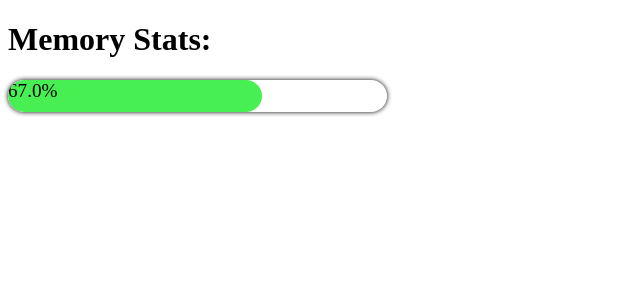
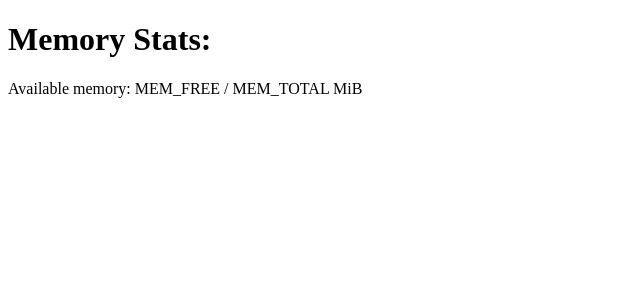
Before and after one commit to VasylDagdzhi/Python_advance_course, a Flask app: page /memory-client in a window 1280 px wide. Shown: the top 300 px of the page, without its empty margins (0-640 px from the left). Run offline with Flask 3, Linux system fonts and the light colour scheme.

Commit message:
hw9 start

```diff
--- a/hw9/app.py
+++ b/hw9/app.py
@@ -1,17 +1,11 @@
-# from functools import lru_cache
-import json
-
+from functools import lru_cache
+from flask import Flask, abort, request, Response
 from flask import Blueprint, render_template
 
-import inspect
-
-import psutil
-from flask import Flask, abort, request, Response
-
 from statapi import methods
-from statapi.methods import formatters
 
 app = Flask(__name__)
+
 
 # (!) Warning: normally static files *MUST* be served by
 #     web server (e.g. Nginx), NOT Flask
@@ -25,7 +19,7 @@ app.register_blueprint(assets, url_prefix='/')
 
 @app.route('/memory')
 def memory():
-    mem = json.loads(str(methods['virtual_memory']()[0]).replace("\n", ""))
+    mem = methods['virtual_memory'](format=None)
     app.logger.debug('Got memory data:\n\t %r', mem)
     return render_template('memory.html.jinja',
                            pagetitle='Memory statistics',
@@ -33,12 +27,9 @@ def memory():
                            mem=mem
                            )
 
-
 # TODO: add a template rendering route where progressbar gets filled
 #       on client-side, with requests done using js fetch() method.
 #       Some basics can be filled on server-side though, like page title
-
-
 # TODO(extra): try to modify js:
 #       - to make server return server-side rendered page
 #       - with js dynamically updating its data
@@ -46,93 +37,24 @@ def memory():
 #       and use template inheritance
 @app.route('/memory-client')
 def memory_client():
-    mem = json.loads(str(methods['virtual_memory']()[0]).replace("\n", ""))
-    app.logger.debug('Got memory data:\n\t %r', mem)
-    return render_template('memory-client.html',
-                           pagetitle='Memory statistics',
-                           statname='memory',
-                           mem=mem
-                           )
+    ...
+    # add logic here
+    ...
+    return render_template('memory-client.html')
+
 
 
 @app.route('/stats/')
-# disabled the caching as it affects the values given to the functions and the way they are parsed
-# @lru_cache(maxsize=1)
+@lru_cache(maxsize=1)  # can use cuz no flask proxies refered
 def stats_root():
     """List all methods."""
-    format = request.args.get('format')
-    # check if there is a given format value, and it is valid, else raise an error
-    if (format is not None) and (format not in formatters):
-        abort(400, f'Format {format} is not a valid format. Supported:{[f for f in formatters]}')
-
-    ret = {}
-    # if the format is json, toml, yaml or repr
-    if format is not None:
-        for method in methods:
-            # we get each original method from the psutil library
-            func = getattr(psutil, method)
-            # and its arguments
-            argspec = inspect.getfullargspec(func)
-            args = argspec.args
-            # also the default values if any present
-            defaults = argspec.defaults or []
-            # and compose an arguments list with their values if any specified
-            arg_list = []
-            for arg, default in zip(args[::-1], defaults[::-1]):
-                arg_list.append(f"{arg}={default!r}")
-            arg_str = ", ".join(arg_list[::-1])
-            # assign the formatted dict with info and arguments for each method
-            ret[method] = {"Info:": func.__doc__, 'Arguments': arg_str}
-        # call the correct formatting function in order to have our dict named 'ret' shown in the needed format
-        mime, func = formatters.get(format, (None, None))
-        # if func is None:
-        #     raise ValueError(400, f'Format {format} not supported')
-        res = func(ret)
-        # return the output in the converted format
-        return Response(res, mimetype=mime)
-    else:
-        # if no format is specified, we return a human-readable output
-        i = 0  # row number
-        ret = []
-        for method in methods:
-            i += 1
-            # get the original callable function from psutil library to parse its arguments and info
-            func = getattr(psutil, method)
-            argspec = inspect.getfullargspec(func)
-            args = argspec.args
-            defaults = argspec.defaults or []
-            arg_list = []
-            for arg, default in zip(args[::-1], defaults[::-1]):
-                arg_list.append(f"{arg}={default!r}")
-            arg_str = ", ".join(arg_list[::-1])
-            # if the function doesn't take arguments we set them as "None" string
-            if len(arg_str) == 0:
-                arg_str = "None"
-                example = f"http://localhost:5000/stats/{method}"
-            # otherwise, parse each argument name and its default value if any
-            else:
-                arguments = ""  # string of arguments we will use to create a clickable example URL
-                j = 0
-                for j in range(0, len(arg_list)):
-                    arg, val = arg_list[j].split("=")
-                    arguments += f"{arg}={val}&"
-                # remove the excessive & symbol from the arguments list in the URLs
-                if arguments[-1] == "&":
-                    arguments = arguments[:-1]
-                example = f"http://localhost:5000/stats/{method}?{arguments}"
-            ret.append(
-                f'<h3>[{i}] [{func.__name__}]</h3><br>Arguments: {arg_str}</br><br>Description: {func.__doc__}</br>'
-                f'<br>Example: <a href="{example}">{example}</a></br>')
-        return Response(ret, mimetype="text/html")
+    ret = {'methods': list(methods)}
+    return ret  # auto-converted to json by flask
 
 
-@app.route('/stats/<string:method>')
+@app.route('/stats/<string:method>', methods=['GET'])
 def stats(method):
-    format = request.args.get('format', 'json')  # automatically assign the default format to 'json' if not specified
-
-    # in case an invalid format is specified:
-    if (format is not None) and (format not in formatters):
-        abort(400, f'Format {format} is not a valid format. Supported:{[f for f in formatters]}')
+    format = request.args.get('format')
 
     try:
         func = methods[method]
@@ -140,25 +62,13 @@ def stats(method):
         abort(404, f'Method {method} not found')
 
     try:
-        if format is None:
-            # call method with no arguments
-            res, mime = func()
-        else:
-            # get arguments from query parameters
-            args = {}
-            for arg_name in request.args:
-                value = request.args.get(arg_name)
-                # during tests found that boolean values aren't correctly parsed, so done it manually
-                if value == "False":
-                    args[arg_name] = False
-                elif value == "True":
-                    args[arg_name] = True
-            # call method with arguments, including the format if specified
-            res, mime = func(**args)
+        # format is set on a statapi module level defaults
+        res, mime = func() if format is None else func(format=format)
     except Exception as exc:
-        abort(400, exc)  # in case something is not right, catch and print the error
+        abort(400)
 
-    app.logger.debug('Got memory data:\n\t %r', res)
+    # TODO: add error reporting verbosity
+    #       e.g. when format is not supported
 
     return Response(res, mimetype=mime)
 
@@ -166,7 +76,6 @@ def stats(method):
 if __name__ == '__main__':
     # We need to set logging to be able to see everything
     import logging
-
     app.logger.setLevel(logging.DEBUG)
 
     # (!) Never run your app on '0.0.0.0 unless you're deploying
--- a/hw9/assets/script.js
+++ b/hw9/assets/script.js
@@ -4,7 +4,6 @@ const DEF_TAG = 'div'
 const DEF_CLASS = 'pbar'
 const DEF_COLOR = 'rgb(72, 149, 239)'
 const DEF_BGCOLOR = DEF_COLOR
-
 
 
 function round(value, precision)
--- a/hw9/assets/style.css
+++ b/hw9/assets/style.css
@@ -7,27 +7,36 @@
   }
 
   .pbar {
-    width: 30%;
+    width: 100%;
     height: 2rem;
     border-radius: 2rem;
     position: relative;
     overflow: hidden;
+    transition: all 0.5s;
     will-change: transform;
+
     display: none
   }
 
   .pbar .bar {
-    height: 2rem;
+    position: absolute;
+    height: 100%;
     width: 100%;
+    content: "";
+    background-color: rgb(72, 149, 239);
+    top:0;
+    bottom: 0;
     left: -100%;
     border-radius: inherit;
+    display: flex;
     justify-content: center;
     align-items:center;
-    background-color: rgb(72, 239, 82);
-    color: black;
-    font-size: 1.2rem;
+    color: white;
+    font-family: sans-serif;
   }
 
-.pbar .data {
-
-}
+  .pbar .data {
+    /*
+    display: none;
+    */
+  }
--- a/hw9/statapi/methods.py
+++ b/hw9/statapi/methods.py
@@ -1,22 +1,18 @@
 import functools
-import json
-import logging
 from enum import Enum
 
 import psutil as ps
-import toml
-import yaml
+import json, toml, yaml
 
 # (!) Note: depends on PIP packages: psultil toml pyyaml
 
 
 __all__ = ('methods')
 
-
 def _parse_spec(spec):
     """Convert library-internal data structures.
 
-    Conversion is done into general Python types.
+    Conversion is done intogeneral Python types.
     """
 
     if hasattr(spec, '_asdict'):
@@ -36,39 +32,28 @@ def _parse_spec(spec):
 # formatter_name: (mimetype, format_function)
 # ...
 formatters = {
-    'json': ('application/json', functools.partial(json.dumps, indent=2)),
-    'toml': ('text', functools.partial(toml.dumps)),
-    'yaml': ('text', functools.partial(yaml.dump, sort_keys=False, indent=2)),
+    'json': ('application/json', json.dumps),
+    'toml': ('text', toml.dumps),
+    'yaml': ('text', functools.partial(yaml.dump, sort_keys=False)),
     'repr': ('text', repr)
 }
 
 
-def method_api(method, format='json', **args):
+def method_api(method, format='json'):
     """Call method, parse result and format it accordingly."""
+    # TODO: add args handling
 
-    spec = method(**args)
+    spec = method()
     parsed = _parse_spec(spec)  # convert to Python native structures
 
-    # in case we got a list, not a dict, for it to be parsed correctly, we form a dict out ot it first
-    if isinstance(parsed, list):
-        data = []
-        for item in parsed:
-            if isinstance(item, dict):
-                data.append(item)
-            else:
-                data.append({'value': item})
-        parsed = {'data': data}
-    # check if it is a single value, like an integer and output it in the correct format
-    elif not isinstance(parsed, dict):
-        parsed = {'value': parsed}
-
-    mime, func = formatters.get(format, (None, None))
-    if func is None:
-        raise ValueError(400, f'Format {format} not supported')
-
+    # return direct python data structure, if requested
+    if format is None:
+        return parsed
+    # otherwise, apply serialization with specified formatter
+    mime, func = formatters[format]
     res = func(parsed)
 
-    return res, mime;
+    return res, mime
 
 
 # dict of methods wrapped for api calls of a form:
@@ -93,13 +78,9 @@ methods = {
 }
 
 if __name__ == '__main__':
-    spec = ps.cpu_freq()
+    spec = ps.sensors_temperatures()
     res = _parse_spec(spec)
-    logging.log(logging.INFO, spec)
-    mtd = methods['cpu_freq']
+
+    mtd = methods['sensors_temperatures']
     res, mime = mtd(format='yaml')
     print(f'Yaml res:\n{res}')
-    res, mime = mtd(format='json')
-    print(f'Json res:\n{res}')
-    res, mime = mtd(format='toml')
-    print(f'Toml res:\n{res}')
--- a/hw9/templates/memory-client.html
+++ b/hw9/templates/memory-client.html
@@ -1,23 +1,21 @@
 <!DOCTYPE html>
 <html lang="en">
 <head>
-    <meta charset="UTF-8"/>
-    <meta name="viewport" content="width=device-width, initial-scale=1.0"/>
-    <meta name="description" content="HTML5"/>
-    <meta name="author" content="Author"/>
-    <meta http-equiv="X-UA-Compatible" content="ie=edge"/>
-    <title>{{ pagetitle }}</title>
-    <link rel="stylesheet" href="{{ url_for('assets.static', filename='style.css') }}"/>
+  <meta charset="UTF-8">
+  <meta name="viewport" content="width=device-width, initial-scale=1.0">
+  <meta name="description" content="HTML5">
+  <meta name="author" content="Author">
+  <meta http-equiv="X-UA-Compatible" content="ie=edge">
+  <title>Memory statistics</title>
+  <link rel="stylesheet" href="/assets/style.css">
+  <!-- <link rel="icon" href="./favicon.ico" type="image/x-icon"> -->
 </head>
 <body>
-<h1>{{ statname | title }} Stats:</h1>
-<div class="pbar" id="gauge" style="box-shadow: black 0px 0px 5px; display: block;">
-    <div class="bar" style="width: {{ 100 - mem['percent'] }}%; justify-content: center;align-items:center;">
-        <span id="available-memory"
-              style="justify-content: center;align-items:center;left: 15vw;">{{ 100 - mem['percent'] }}%</span>
-        <div class="data"></div>
-    </div>
-</div>
-<!-- <script src="{{ url_for('assets.static', filename='fetcher.js') }}"></script> -->
+  <h1>Memory Stats:</h1>
+  <span>Available memory: MEM_FREE / MEM_TOTAL MiB</span>
+  <div class="pbar" id="mem">
+    <!-- use js to fill it on client-side -->
+  </div>
+  <script src="/assets/script.js"></script>
 </body>
 </html>
```
Also changed, not shown: hw9/assets/fetcher.js (deleted, +0 -14 lines), hw9/templates/dynamic-memory.html (deleted).
